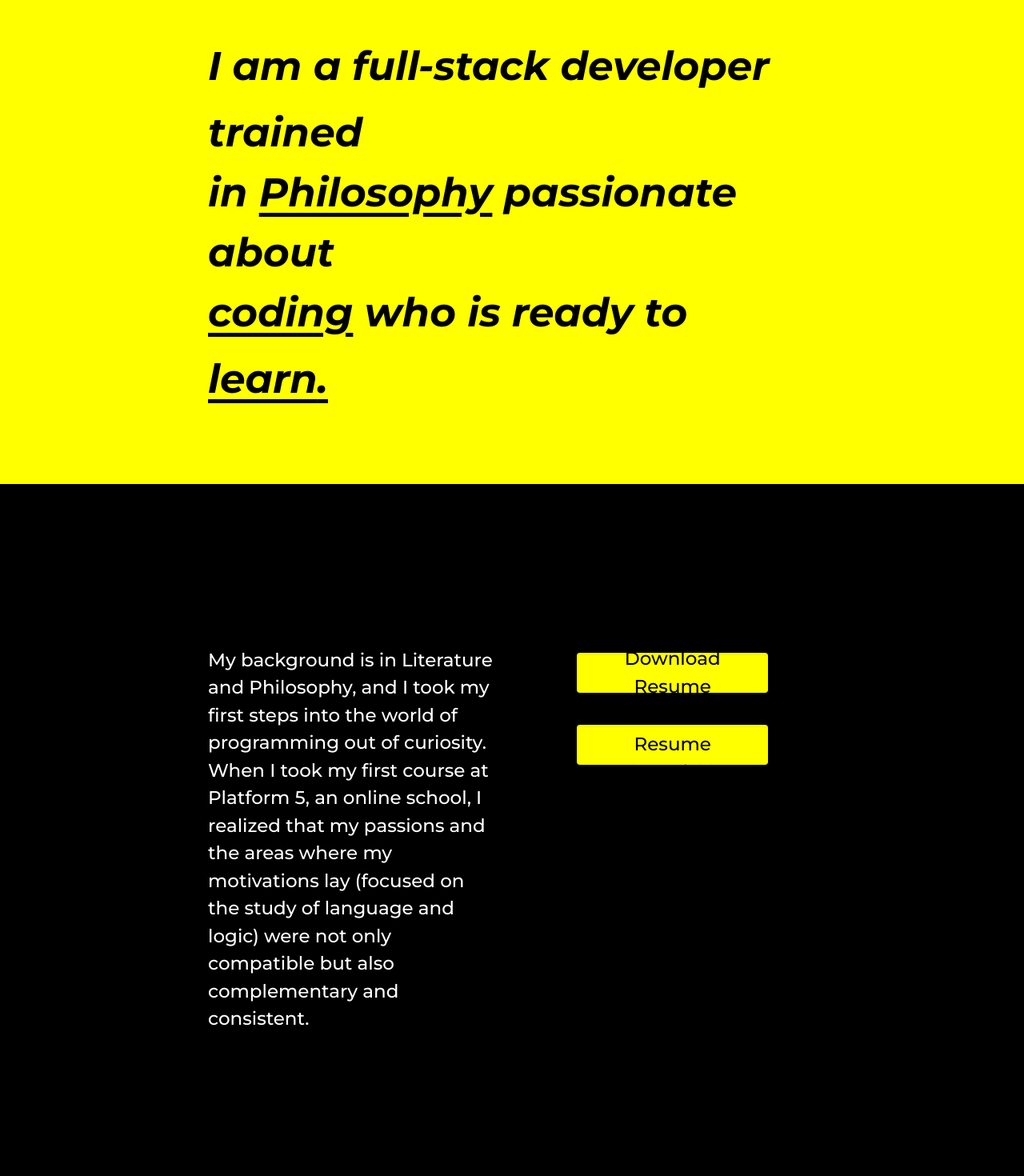
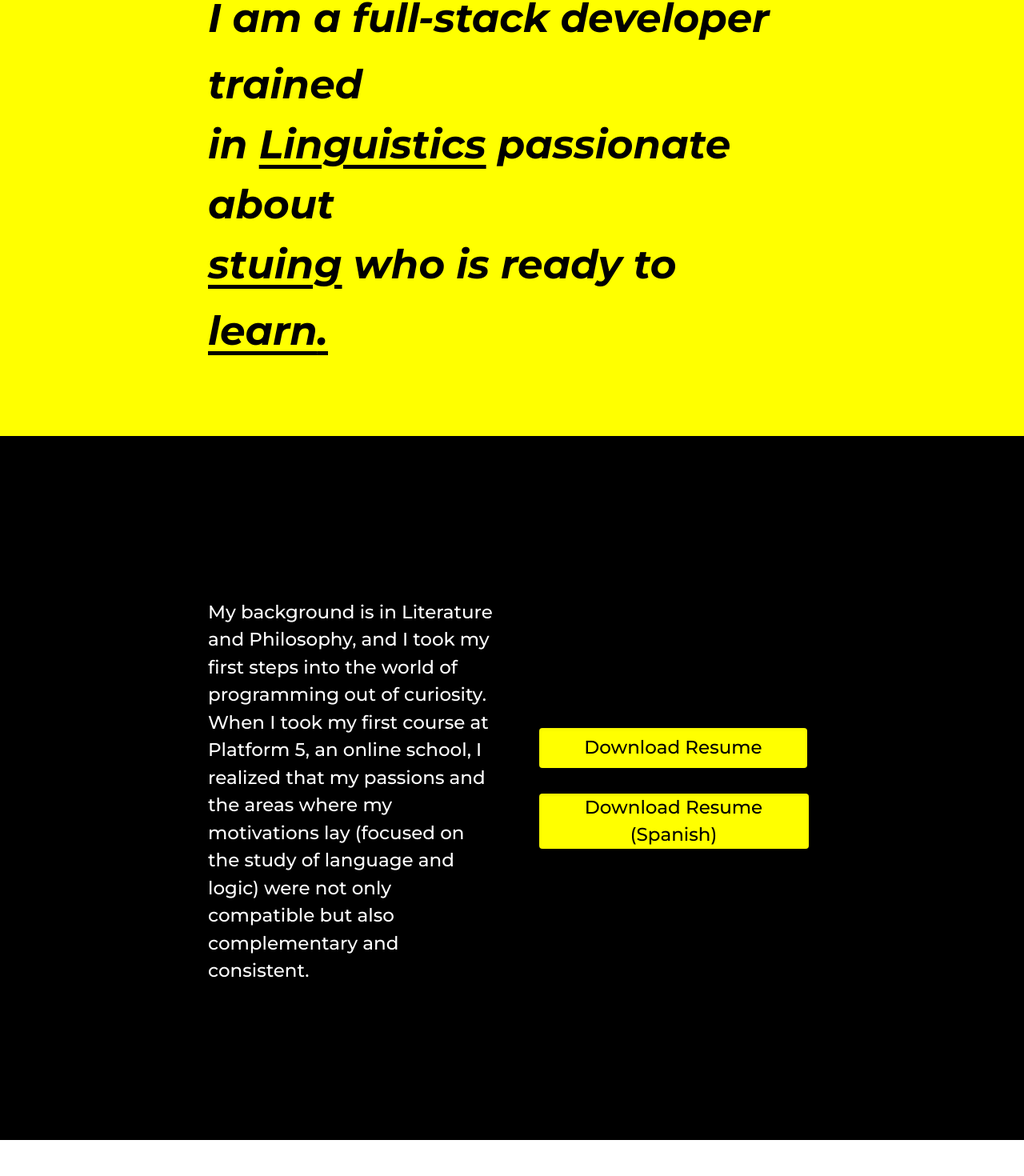
Before and after one commit to hernan789/portfolio, a React (Vite) app in the folder portfolio/: page / in a window 1280 px wide. Shown: the part 1095-2565 px from the top of the page at 80% size. Built offline with nearby package versions, Linux system fonts and the light colour scheme.

Commit message:
upgrade responsiveness

```diff
--- a/portfolio/src/components/About.tsx
+++ b/portfolio/src/components/About.tsx
@@ -146,7 +146,7 @@ const words3 = [
   "design",
   "test",
   "build",
-  "start over and over again",
+  "restart",
 ];
 const About: React.FC = () => {
   const [currentWordIndex1, setCurrentWordIndex1] = useState(0);
@@ -208,7 +208,7 @@ const About: React.FC = () => {
             setCharIndex(0);
             setCurrentWordIndex3((currentWordIndex3 + 1) % words3.length);
             setPhase("first");
-          }, 4000); // Wait 1 second before starting the next word
+          }, 1000); // Wait 1 second before starting the next word
         }
       }
     }, 80); // Adjust the speed of typing here
@@ -258,7 +258,7 @@ const About: React.FC = () => {
           <mark> </mark>
         </div>
       </div>
-      <div className="bg-black min-h-[110vh] proyectos-x font-medium  grid min-[120px]:grid-cols-1 sm:grid-cols-1 md:grid-cols-2 xl:grid-cols-2 gap-10 content-center pt-[10%] pb-[10%] py-4">
+      <div className="bg-black min-h-[110vh] proyectos-x font-medium grid min-[120px]:grid-cols-1 sm:grid-cols-1 md:grid-cols-2 xl:grid-cols-2 gap-12 content-center pt-[10%] pb-[10%] py-4">
         <div className="">
           <h2 className="text-white  pb-2 pt-4">
             My background is in Literature and Philosophy, and I took my first
@@ -269,10 +269,14 @@ const About: React.FC = () => {
             complementary and consistent.
           </h2>
         </div>
-        <div className="pl-[17%]">
-          <div className=" py-2">
+        <div className="grid justify-items-center">
+          <div
+            className="grid justify-items-start content-center
+          "
+          >
+            <div className="">
               <button
-              className="text-black w-[80%] px-[5%] h-[50px] mt-4 mb-2 p-2 shadow-inner bg-[#ff0] rounded pl-50 flex items-center justify-center hover:bg-white hover:border "
+                className="text-black w-[151%] px-[5%] h-[50px] mt-4 mb-2 p-2 shadow-inner bg-[#ff0] rounded flex items-center justify-center hover:bg-white hover:border "
                 onClick={handleDownloadEnglishPdf}
               >
                 Download Resume
@@ -280,11 +284,12 @@ const About: React.FC = () => {
             </div>
             <div className=" py-2">
               <button
-              className="text-black w-[80%] px-[5%]  h-[50px] mt-4 mb-2 p-2 shadow-inner bg-[#ff0] rounded pl-50 flex items-center justify-center hover:bg-white hover:border "
+                className="text-black w-[100%] px-[5%]  h-[auto] mt-4 mb-2 shadow-inner bg-[#ff0] rounded pl-50 flex items-center justify-center hover:bg-white hover:border "
                 onClick={handleDownloadSpanishPdf}
               >
                 {"Download Resume (Spanish)"}
               </button>
+            </div>
           </div>
         </div>
       </div>
--- a/portfolio/src/components/Head.tsx
+++ b/portfolio/src/components/Head.tsx
@@ -17,7 +17,7 @@ const Head: React.FC = () => {
   return (
     <section className="flex head min-h-screen h-auto ">
       <h1
-        className="mt-[500px] xl:mt-[500px] text-black leading-none sm:tracking-[-2px] md:tracking-[-8px]  font-[550] xl: lg:text-[135px] xl:text-[180px]"
+        className=" min-[60px]:mt-[90%] sm:mt-[50%] lg:mt-[50%] xl:mt-[30%] text-black leading-none sm:tracking-[-2px] md:tracking-[-8px]  font-[550] xl: lg:text-[135px] xl:text-[180px]"
         onMouseEnter={handleMouseEnter}
         onMouseLeave={handleMouseLeave}
       >
--- a/portfolio/src/components/Nabvar.tsx
+++ b/portfolio/src/components/Nabvar.tsx
@@ -32,7 +32,7 @@ const Nabvar: React.FC = () => {
       onMouseLeave={() => setHovered(false)}
     >
       <button
-        className="text-white font-medium text-2xl md:hidden"
+        className="text-white absolute font-medium text-2xl  md:hidden"
         onClick={toggleMenu}
       >
         Menu
@@ -117,10 +117,12 @@ const Nabvar: React.FC = () => {
             <div className="max-sm:hidden bg-black w-8 h-8 rounded-full transition-all duration-1000"></div>
           </div> */}
           <div
-            className={` absolute   left-12 top-[31px] `}
+            className={` absolute max-[1199px]:hidden  left-12 top-[31px] `}
             onClick={scrollToTop}
           >
-            <div className="logo font-medium  text-xl pb-0 ">Hernán Duarte</div>
+            <div className="logo font-medium  text-xl pb-0  ">
+              Hernán Duarte
+            </div>
           </div>
         </ScrollLink>
       )}
--- a/portfolio/src/components/Projects.tsx
+++ b/portfolio/src/components/Projects.tsx
@@ -17,10 +17,11 @@ const Projects: React.FC = () => {
               >
                 <h3 className="pt-4">{project.name}</h3>
                 <div className="grid justify-items-center">
-                  <img
+                  <img className="mt-8" src={project.path} />
+                  {/* <img
                     className="mt-8 w-[580px] h-[580px] "
                     src={project.path}
-                  />
+                  /> */}
                 </div>
               </div>
             </Link>
--- a/portfolio/src/index.css
+++ b/portfolio/src/index.css
@@ -19,19 +19,30 @@ body {
 @media (max-width: 767px) {
   .navbar {
     margin-left: 20px;
+    padding-top: 3%;
     filter: invert(1);
     mix-blend-mode: difference;
   }
   :hover.navbar {
+    filter: invert(12%);
+
+    min-height: screen;
+  }
+  /* :hover.navbar {
     padding-left: 20px;
+
     margin-left: 0px;
     /* padding-bottom: 200px; */
-    background-color: white;
+  /* background-color: white;
     width: 100%;
-    height: 100%;
-    font-size: 50px;
-  }
-  .projectsNavbar {
+
+    font-size: 50px; */
+  /* .logo {
+      mix-blend-mode: difference;
+      filter: invert(1);
+    } */
+  /* } */
+  */ .projectsNavbar {
     margin-left: 20px;
   }
   /* :hover.projectsNavbar {
@@ -44,7 +55,7 @@ body {
   .head {
     margin-left: 20px;
 
-    font-size: 70px;
+    font-size: 50px;
   }
   .parrafo {
     margin-left: 20px;
@@ -108,18 +119,29 @@ body {
     padding-top: 100px;
     /* font-size: 120px; */
   }
+  .img-proyect {
+    width: auto;
+    /* object-fit: cover; */
+  }
 }
 
 /* Estilos para pantallas medianas (768px o más) */
 @media (min-width: 768px) {
   .navbar {
     padding-left: 60px;
+    filter: invert(1);
+    mix-blend-mode: difference;
   }
   :hover.navbar {
+    mix-blend-mode: normal;
     padding-left: 60px;
     padding-bottom: 100px;
-    background-color: white;
+    background-color: black;
     width: max-content;
+    .logo {
+      mix-blend-mode: difference;
+      filter: invert(1);
+    }
   }
   .projectsNavbar {
     padding-left: 60px;
@@ -184,6 +206,10 @@ body {
     padding-right: 60px;
     padding-top: 130px;
     /* font-size: 120px; */
+  }
+  .img-proyect {
+    width: auto;
+    object-fit: cover;
   }
 }
 
```
Lines whose indentation alone changed are shown as unchanged.
